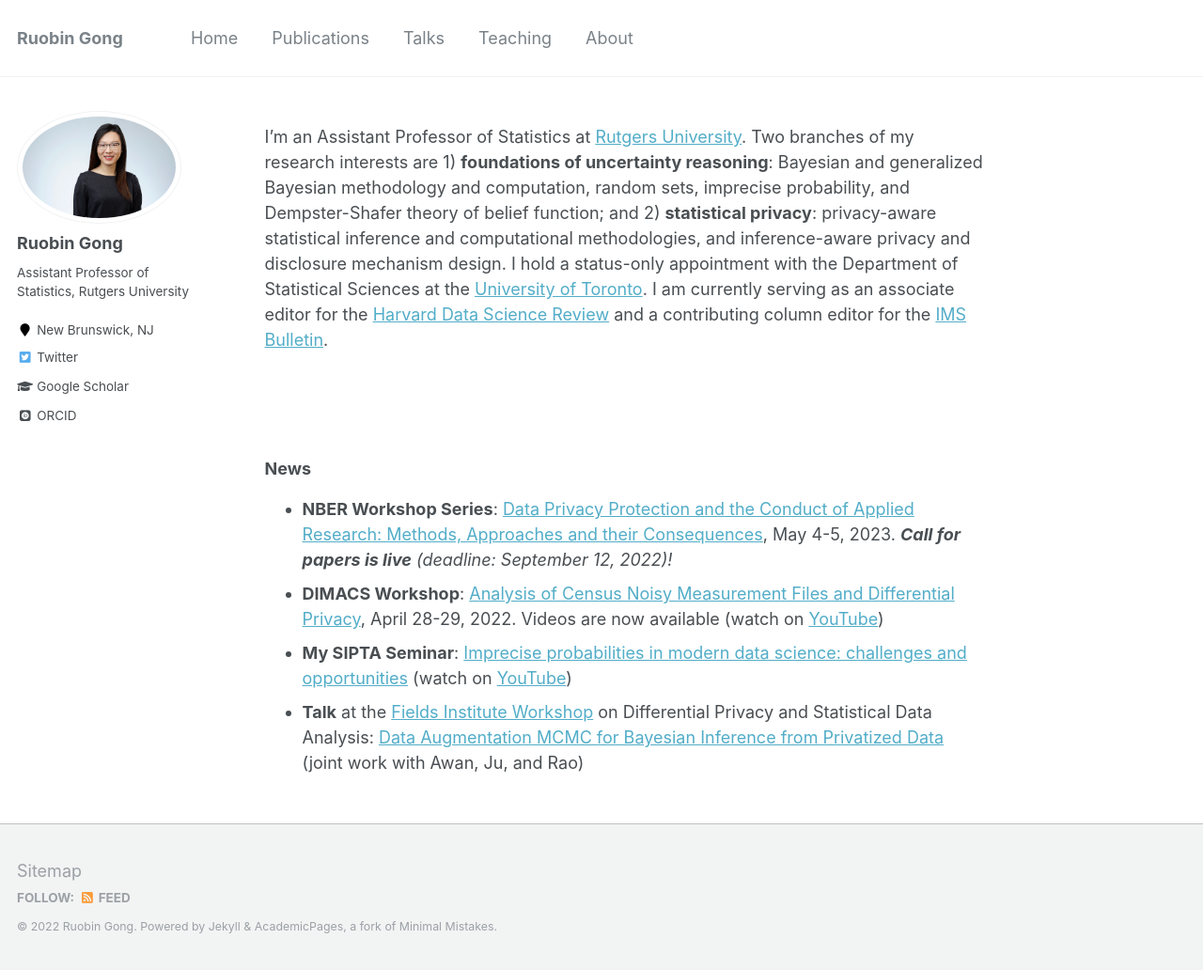
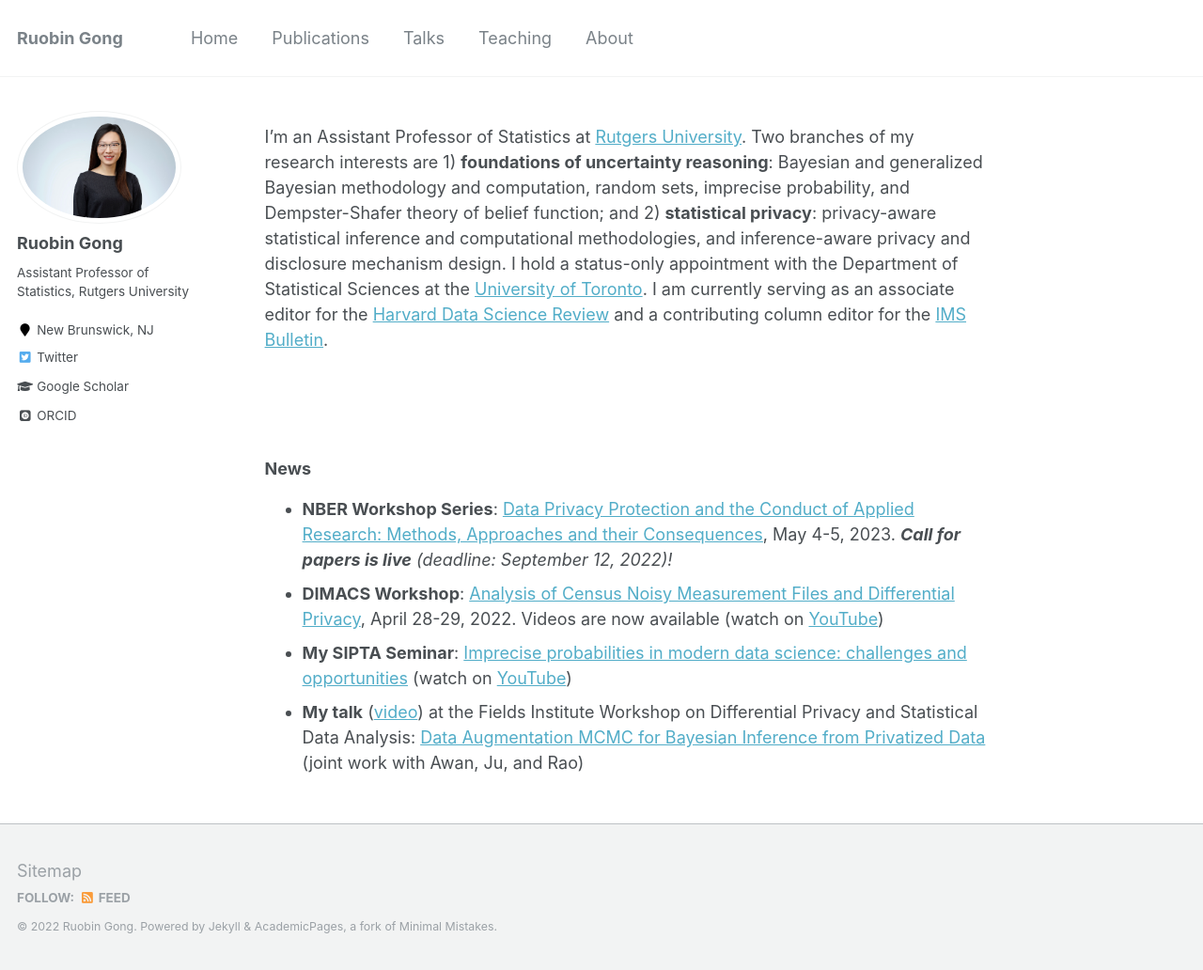
Before and after one commit to RuobinGong/RuobinGong.github.io, a Jekyll site: the page built from _pages/home.md, in a window 1280 px wide and 1032 px high. Shown: the whole window at 94% size. Built offline with Jekyll 4.4.1, drawn with Linux system fonts in a browser that asks for light colours; some web fonts are replaced.

Commit message:
Update home.md

```diff
--- a/_pages/home.md
+++ b/_pages/home.md
@@ -20,4 +20,4 @@ I'm an Assistant Professor of Statistics at [Rutgers University](https://www.sta
 * **NBER Workshop Series**: [Data Privacy Protection and the Conduct of Applied Research: Methods, Approaches and their Consequences](https://www.nber.org/data-privacy-protection-and-conduct-applied-research-methods-approaches-and-their-consequences), May 4-5, 2023. _**Call for papers is live** (deadline: September 12, 2022)!_
 * **DIMACS Workshop**: [Analysis of Census Noisy Measurement Files and Differential Privacy](http://dimacs.rutgers.edu/events/details?eID=2038), April 28-29, 2022. Videos are now available (watch on [YouTube](https://www.youtube.com/playlist?list=PLKVCRT3MRed733-w2Lo2yvCAkac9zdIVj))
 * **My SIPTA Seminar**: [Imprecise probabilities in modern data science: challenges and opportunities](https://sipta.org/events/sipta-seminars/) (watch on [YouTube](https://www.youtube.com/watch?v=rNVWyG-0XgA))
-* **Talk** at the [Fields Institute Workshop](http://www.fields.utoronto.ca/talks/Data-Augmentation-MCMC-Bayesian-Inference-Privatized-Data) on Differential Privacy and Statistical Data Analysis: [Data Augmentation MCMC for Bayesian Inference from Privatized Data](https://ruobingong.github.io/publication/2022-06-01-DAMCMC) (joint work with Awan, Ju, and Rao)
+* **My talk** ([video](http://www.fields.utoronto.ca/talks/Data-Augmentation-MCMC-Bayesian-Inference-Privatized-Data)) at the Fields Institute Workshop on Differential Privacy and Statistical Data Analysis: [Data Augmentation MCMC for Bayesian Inference from Privatized Data](https://ruobingong.github.io/publication/2022-06-01-DAMCMC) (joint work with Awan, Ju, and Rao)
```
